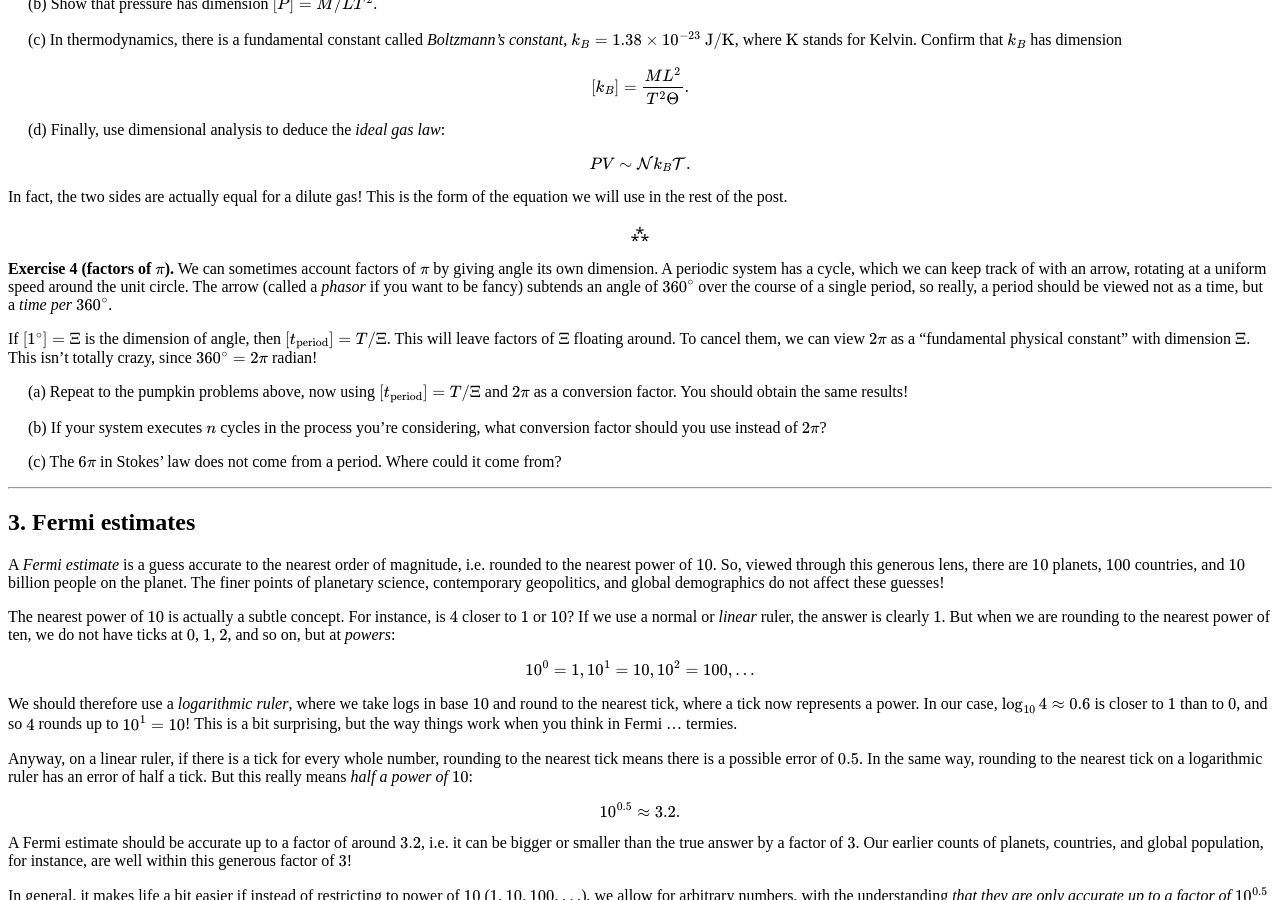
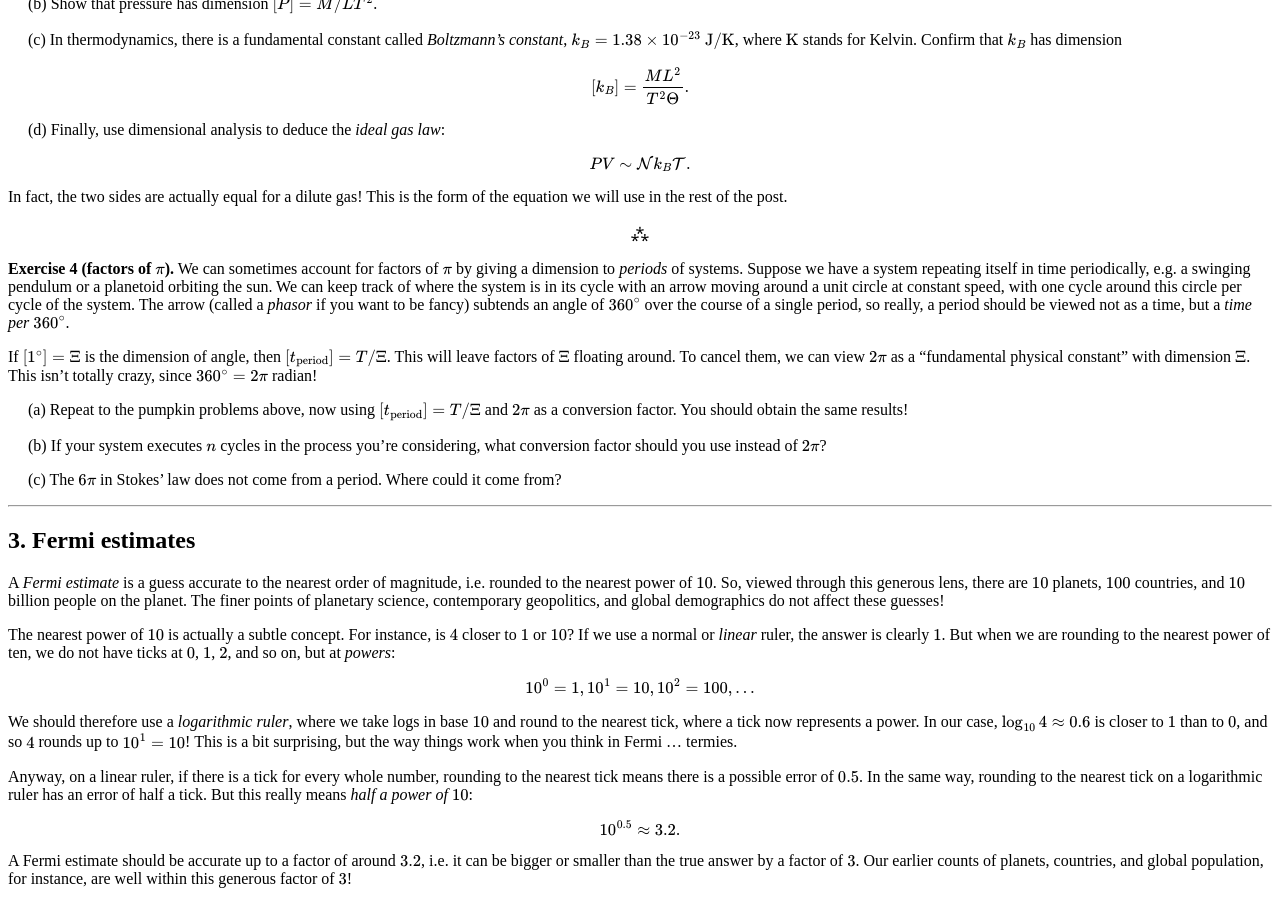
Before and after one commit to hapax/hapax.github.io, a Jekyll site: the page built from assets/simple-physics.md, in a window 1280 px wide and 900 px high, scrolled down 5452 px. Built offline with Jekyll 4.4.1, drawn with Linux system fonts in a browser that asks for light colours; our own code applies the rules of GitHub Pages for plain Markdown files; formulas are drawn with MathJax 3; a script that is not in the unit is left out.

Commit message:
Update simple-physics.md

```diff
--- a/assets/simple-physics.md
+++ b/assets/simple-physics.md
@@ -569,10 +569,13 @@ the form of the equation we will use in the rest of the post.
   ⁂
 </p>
 
-**Exercise 4 (factors of $\pi$).** We can sometimes account factors of
-$\pi$ by giving angle its own dimension.
-A periodic system has a cycle, which we can keep track of with an
-arrow, rotating at a uniform speed around the unit circle.
+**Exercise 4 (factors of $\pi$).** We can sometimes account for factors of
+$\pi$ by giving a dimension to *periods* of systems.
+Suppose we have a system repeating itself in time periodically, e.g. a
+swinging pendulum or a planetoid orbiting the sun.
+We can keep track of where the system is in its cycle with an arrow
+moving around a unit circle at constant speed, with one cycle around
+this circle per cycle of the system.
 The arrow (called a *phasor* if you want to be fancy) subtends an angle of $360^\circ$ over the course of a single
 period, so really, a period should be viewed not as a time, but a *time per* $360^\circ$.
 
```
